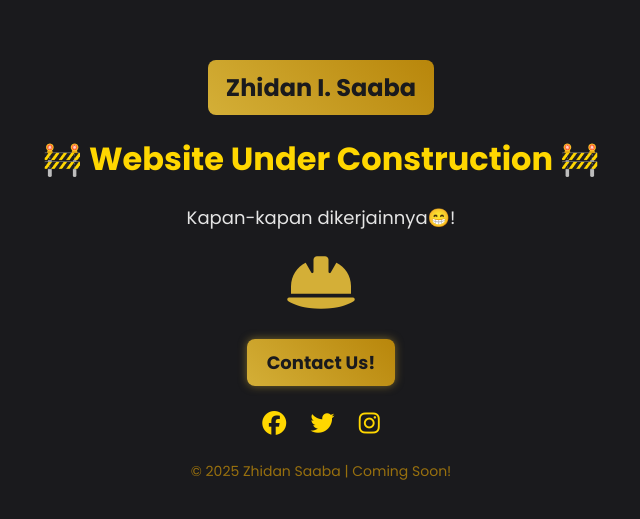
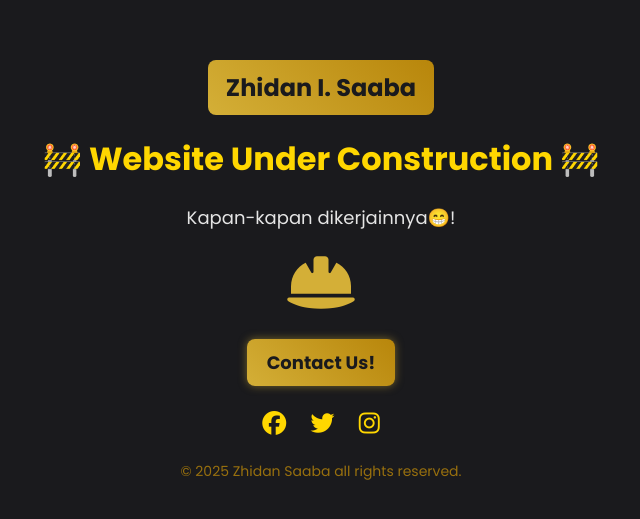
Before and after one commit to ZhidanSaaba/zhidansaaba.github.io, a plain HTML site: page index.html in a window 1280 px wide. Shown: the part 129-648 px from the top of the page, 319-959 px from the left. Drawn offline with Linux system fonts and the light colour scheme.

Commit message:
Update index.html

```diff
--- a/index.html
+++ b/index.html
@@ -32,7 +32,7 @@
             <a href="https://www.instagram.com/zhid4n"><i class="fab fa-instagram"></i></a>
         </div>
 
-        <footer>&copy; 2025 Zhidan Saaba | Coming Soon!</footer>
+        <footer>&copy; 2025 Zhidan Saaba all rights reserved.</footer>
     </div>
 </body>
 </html>
```
